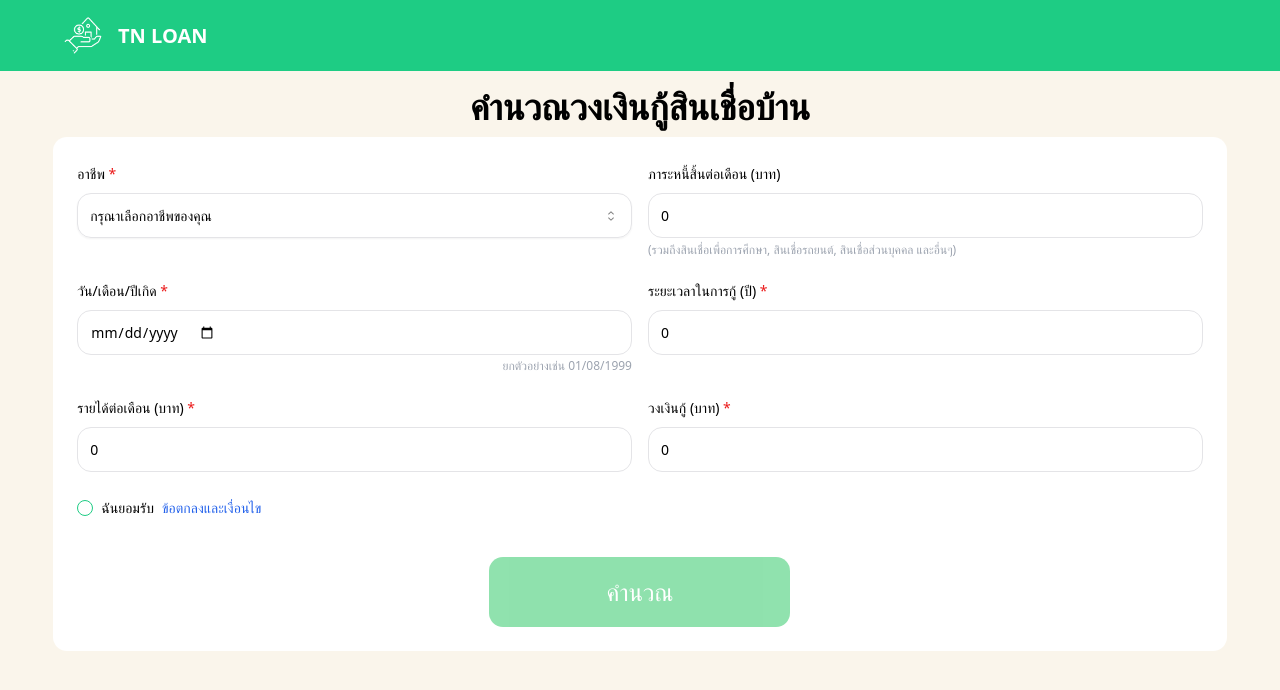
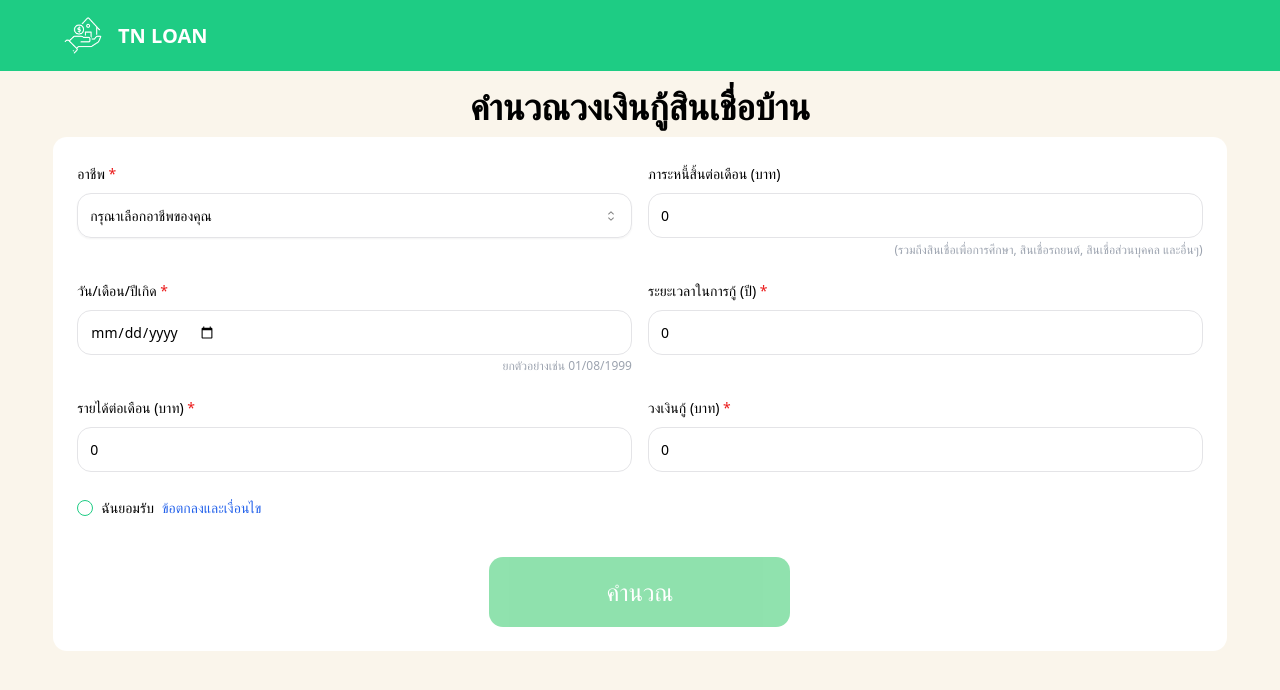
Before and after one commit to TN-LOAN/web, a React (Vite) app: page /input in a window 1280 px wide. Shown: the top 690 px of the page. Built offline with nearby package versions, Linux system fonts and the light colour scheme.

Commit message:
edit comment input & date

```diff
--- a/src/pages/input/index.tsx
+++ b/src/pages/input/index.tsx
@@ -149,7 +149,7 @@ function InputPage() {
                     </FormItem>
                   )}
                 />
-                <p className="pt-1 text-xs text-gray-400">
+                <p className="pt-1 text-xs text-gray-400 flex justify-end">
                   (รวมถึงสินเชื่อเพื่อการศึกษา, สินเชื่อรถยนต์, สินเชื่อส่วนบุคคล และอื่นๆ)
                 </p>
               </div>
--- a/src/pages/product/index.tsx
+++ b/src/pages/product/index.tsx
@@ -54,7 +54,7 @@ function ProductPage() {
 
   const formatDate = (dateString: string) => {
     const date = new Date(dateString);
-    return date.toLocaleDateString(undefined, { day: '2-digit', month: '2-digit', year: 'numeric' });
+    return date.toLocaleDateString('de-DE', { day: '2-digit', month: '2-digit', year: 'numeric' });
   };
 
   const [selectNormalSet, setSelectedNormalSet] = useState(true);
```
